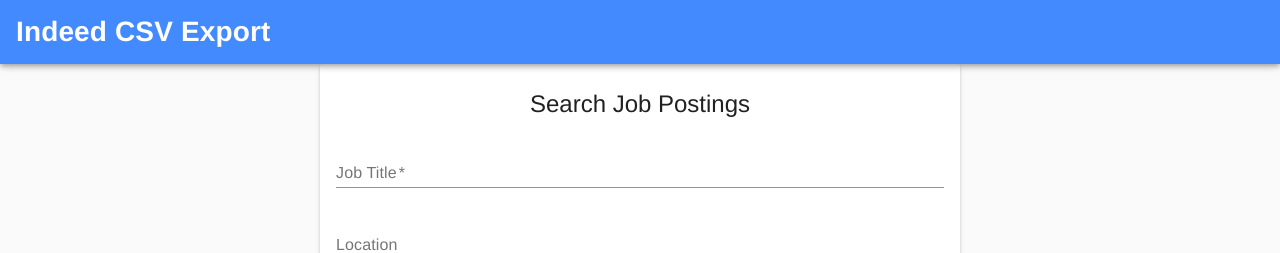
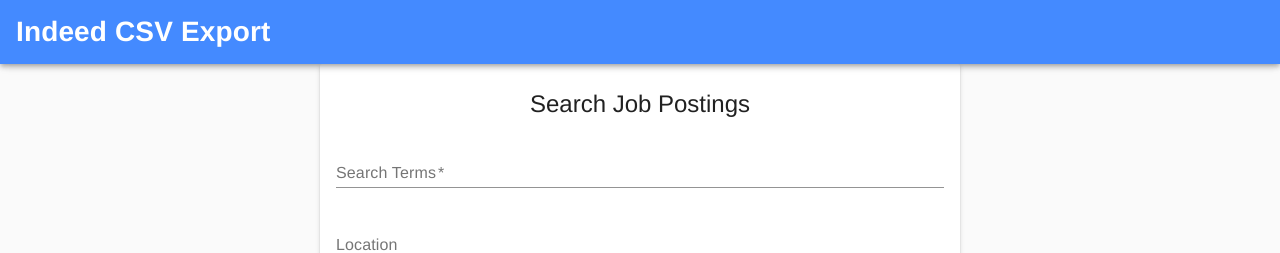
Before and after one commit to proofoftom/indeed-export, a Vue app: page / in a window 1280 px wide. Shown: the top 253 px of the page. Built offline with nearby package versions, Linux system fonts and the light colour scheme.

Commit message:
More accurate search term label

```diff
--- a/src/components/IndeedScraperExport.vue
+++ b/src/components/IndeedScraperExport.vue
@@ -9,7 +9,7 @@
       <md-card-content>
         <div class="md-layout-item">
           <md-field>
-            <label for="query">Job Title</label>
+            <label for="query">Search Terms</label>
             <md-input type="text" name="query" v-model="query" required/>
             <span class="md-error">This field is required</span>
           </md-field>
```
